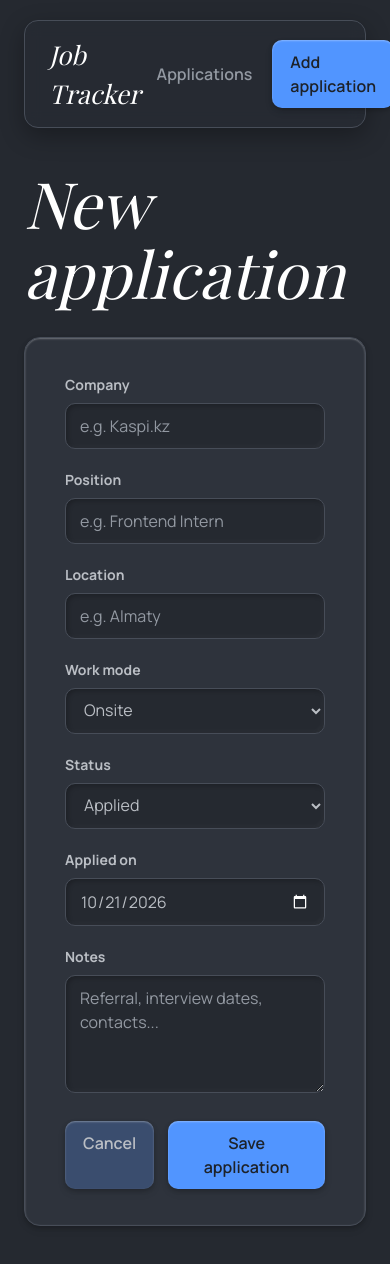
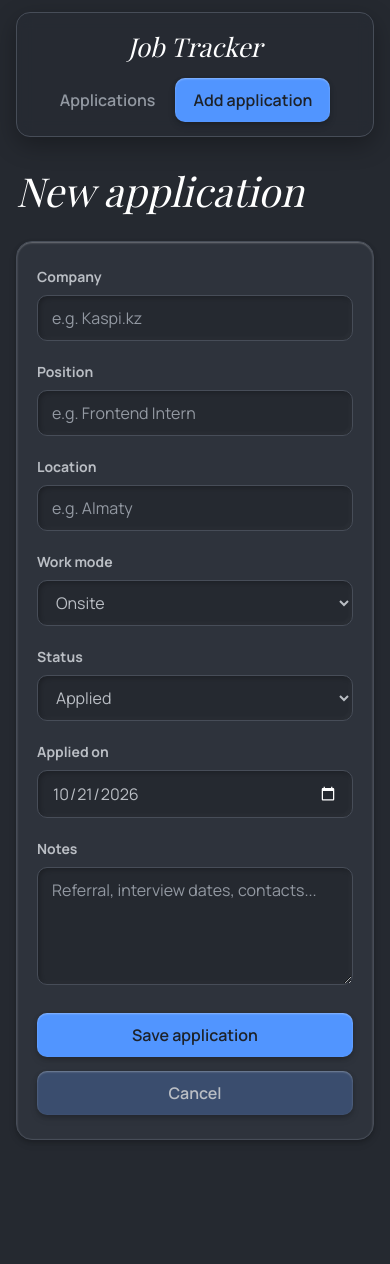
Before and after one commit to kimashii-dan/react-job-app-tracker, a React (Vite) app: page /add in a window 390 px wide. Shown: the top 1264 px of the page. After the commit the page ends 1200 px from the top, so only its background shows below. Built offline with nearby package versions, Linux system fonts and the light colour scheme; a web font is replaced by a local one.

Commit message:
fix responsive layout for tablet and mobile

```diff
--- a/src/components/ApplicationCard.css
+++ b/src/components/ApplicationCard.css
@@ -51,3 +51,13 @@
 .card-mode {
   text-transform: capitalize;
 }
+
+@media (max-width: 500px) {
+  .card {
+    padding: 16px 18px;
+  }
+
+  .card-company {
+    font-size: 18px;
+  }
+}
--- a/src/components/ApplicationForm.css
+++ b/src/components/ApplicationForm.css
@@ -59,3 +59,17 @@
     grid-template-columns: 1fr;
   }
 }
+
+@media (max-width: 500px) {
+  .form {
+    padding: 24px 20px;
+  }
+
+  .form-actions {
+    flex-direction: column-reverse;
+  }
+
+  .form-actions .button {
+    text-align: center;
+  }
+}
--- a/src/components/Controls.css
+++ b/src/components/Controls.css
@@ -17,3 +17,9 @@
     grid-column: 1 / -1;
   }
 }
+
+@media (max-width: 500px) {
+  .controls {
+    grid-template-columns: 1fr;
+  }
+}
--- a/src/components/Header.css
+++ b/src/components/Header.css
@@ -44,3 +44,16 @@
 .header-link.active {
   color: var(--foreground);
 }
+
+@media (max-width: 500px) {
+  .header {
+    padding: 12px 0;
+  }
+
+  .header-nav {
+    width: calc(100% - 32px);
+    flex-direction: column;
+    gap: 12px;
+    padding: 14px 16px;
+  }
+}
--- a/src/components/Pagination.css
+++ b/src/components/Pagination.css
@@ -10,3 +10,9 @@
   font-weight: 600;
   color: var(--muted-foreground);
 }
+
+@media (max-width: 500px) {
+  .pagination {
+    gap: 12px;
+  }
+}
--- a/src/index.css
+++ b/src/index.css
@@ -118,6 +118,7 @@ textarea::placeholder {
   font-size: 64px;
   line-height: 1.1;
   color: var(--highlight);
+  overflow-wrap: break-word;
 }
 
 .button {
@@ -153,6 +154,16 @@ textarea::placeholder {
   color: var(--secondary-foreground);
 }
 
+@media (max-width: 500px) {
+  .container {
+    width: calc(100% - 32px);
+  }
+
+  .page-title {
+    font-size: 40px;
+  }
+}
+
 .status-applied {
   --status: var(--primary);
   --status-foreground: var(--primary-foreground);
--- a/src/pages/DetailPage.css
+++ b/src/pages/DetailPage.css
@@ -24,6 +24,7 @@
 
 .detail-top {
   display: flex;
+  flex-wrap: wrap;
   align-items: flex-start;
   justify-content: space-between;
   gap: 16px;
@@ -81,3 +82,13 @@
     grid-template-columns: repeat(2, 1fr);
   }
 }
+
+@media (max-width: 500px) {
+  .detail {
+    padding: 24px 20px;
+  }
+
+  .detail-fields {
+    grid-template-columns: 1fr;
+  }
+}
--- a/src/pages/ListPage.css
+++ b/src/pages/ListPage.css
@@ -15,3 +15,9 @@
   font-weight: 600;
   color: var(--muted-foreground);
 }
+
+@media (max-width: 500px) {
+  .list-count {
+    font-size: 22px;
+  }
+}
```
